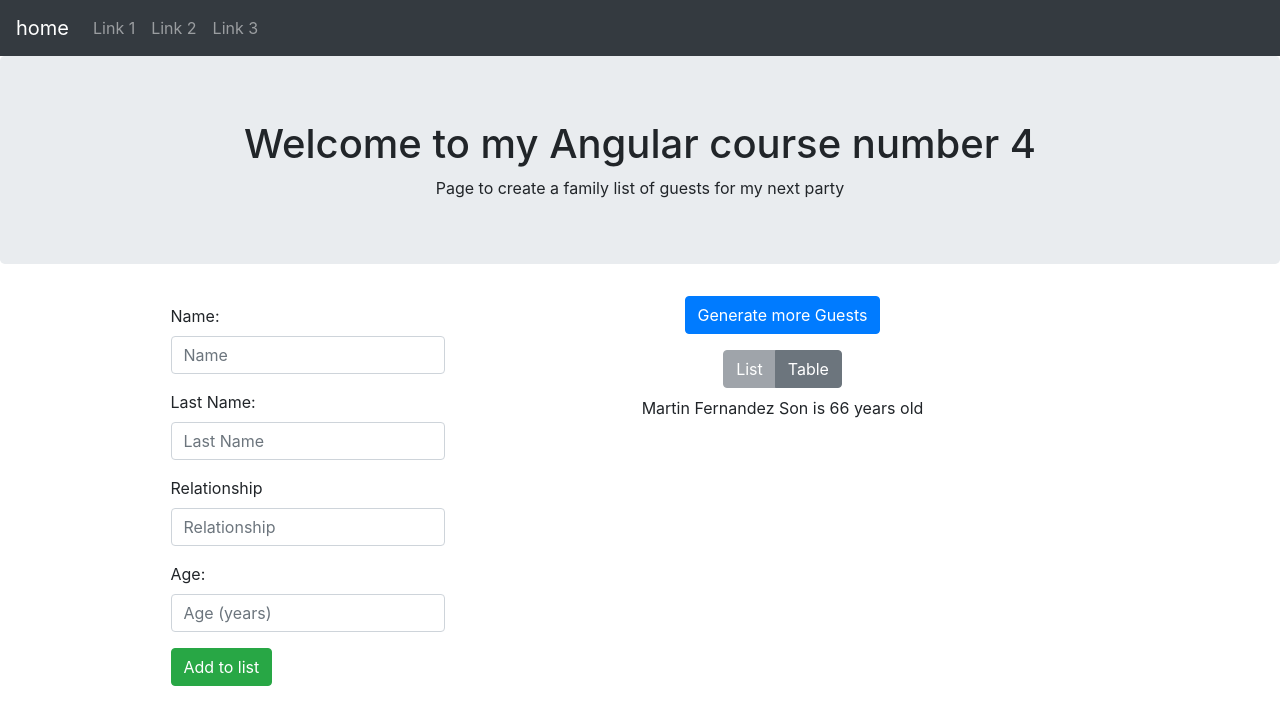
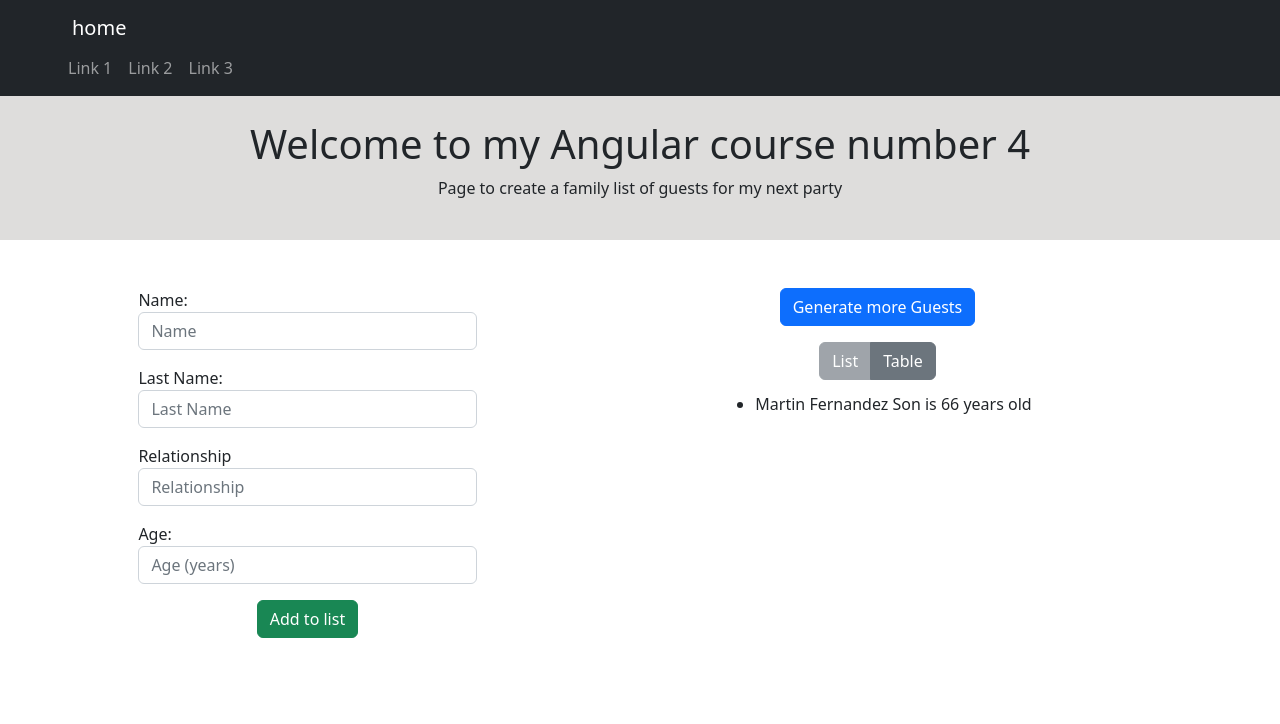
Before and after one commit to juanpa800/Curso-Angular-Parte4, an Angular app: page / in a window 1280 px wide. Shown: the top 724 px of the page. Built offline with nearby package versions, Linux system fonts and the light colour scheme.

Commit message:
change the bootsrap version

```diff
--- a/src/app/app.component.css
+++ b/src/app/app.component.css
@@ -0,0 +1,3 @@
+.jumbotron{
+    background-color: rgb(222, 221, 220);
+}
--- a/src/app/app.component.html
+++ b/src/app/app.component.html
@@ -1,7 +1,10 @@
 <!DOCTYPE html>
 
 <body>
-  <nav class="navbar navbar-expand-sm bg-dark navbar-dark">
+
+  <nav class="navbar navbar-expand-md bg-dark navbar-dark">
+    <div class="container-fluid">
+      <div class="row d-flex mx-5">
         <a class="navbar-brand" href="#">home</a>
         <!-- Links -->
         <ul class="navbar-nav">
@@ -15,17 +18,23 @@
             <a class="nav-link" href="/link3">Link 3</a>
           </li>
         </ul>
+      </div>
+    </div>
   </nav>
   <div class="jumbotron">
+    <div class="container-fluid">
+      <div class="row d-flex py-4">
         <h1 class="text-center">Welcome to my Angular course number 4</h1>
-    <p class="text-center mt-2 mb-0">Page to create a family list of guests for my next party</p>
+        <p class="text-center">Page to create a family list of guests for my next party</p>
+      </div>
+    </div>
   </div>
 
   <div class="container">
     <div class="row">
-      <div class="col col-12 order-2 col-md-5 order-md-1 my-2 d-flex justify-content-center">
-        <form>
-          <div class="form-group">
+      <div class="col col-12 order-2 col-md-5 order-md-1 mt-5 mb-3 d-flex justify-content-center">
+        <form class="w-75">
+          <div class="form-group mb-3">
             <!--
               [(ngModel)]="name"
               [(ngModel)]="lastName"
@@ -35,24 +44,28 @@
             <label for="nameField">Name: </label>
             <input type="text" class="form-control" id="nameField" placeholder="Name">
           </div>
-          <div class="form-group">
+          <div class="form-group mb-3">
             <label for="lastNameField">Last Name: </label>
             <input type="text" class="form-control" id="lastNameField" placeholder="Last Name">
           </div>
-          <div class="form-group">
+          <div class="form-group mb-3">
             <label for="relationshipField">Relationship </label>
             <input type="text" class="form-control" id="relationshipField" placeholder="Relationship">
           </div>
-          <div class="form-group">
+          <div class="form-group mb-3">
             <label for="ageField">Age: </label>
             <input type="number" class="form-control" id="ageField" placeholder="Age (years)">
           </div>
-          <button class="btn btn-success" type="submit" (click)="createCustomGuest(name,lastName,relationship,age)">Add
+          <div class="form-group mb-3 d-flex justify-content-center">
+            <button class="btn btn-success" type="submit"
+              (click)="createCustomGuest(name,lastName,relationship,age)">Add
               to list</button>
+          </div>
+
         </form>
       </div>
-      <div class="col order-1 col-md-5 order-md-2">
-        <div class="container">
+      <div class="col order-1 col-md-span order-md-2">
+        <div class="container mt-5">
           <div class="row">
             <div class="col d-flex justify-content-center">
               <button class="mb-3 btn btn-primary" (click)="createGuest()">Generate more Guests</button>
@@ -61,18 +74,21 @@
           <div class="row mb-2">
             <div class="col d-flex justify-content-center">
               <div class="btn-group btn-group-toggle" data-toggle="buttons">
-                <button class="btn btn-secondary active" name="viewList" id="viewList" checked (click)="changeView()" [disabled]=tableDisabled>
+                <button class="btn btn-secondary active" name="viewList" id="viewList" checked (click)="changeView()"
+                  [disabled]=tableDisabled>
                   List</button>
-                <button class="btn btn-secondary" name="viewTable" id="viewTable" (click)="changeView()" [disabled]= !tableDisabled> Table
+                <button class="btn btn-secondary" name="viewTable" id="viewTable" (click)="changeView()"
+                  [disabled]=!tableDisabled> Table
                 </button>
               </div>
             </div>
           </div>
           <div *ngIf="modePresentation == 'list'; else table">
             <div class="row" *ngFor="let guest of guests">
-              <div class="col px-0 d-flex justify-content-center">
-                <p class="my-0">{{guest.name}} {{guest.lastName}} {{guest.relationship}} is {{guest.years}} years old
-                </p>
+              <div class="col d-flex justify-content-center">
+                <ul class="my-1">
+                  <li>{{guest.name}} {{guest.lastName}} {{guest.relationship}} is {{guest.years}} years old</li>
+                </ul>
               </div>
             </div>
           </div>
@@ -86,7 +102,7 @@
   <div class="col px-0 d-flex justify-content-center">
     <p class="my-0">
     <table class="table">
-      <thead class="thead-dark table-bordered">
+      <thead class="thead-dark bg-light bordered">
         <tr>
           <th scope="col">Name</th>
           <th scope="col">LastName</th>
--- a/src/index.html
+++ b/src/index.html
@@ -5,9 +5,9 @@
   <meta charset="utf-8">
   <title>CursoAngularParte4</title>
   <base href="/">
-  <link rel="stylesheet" href="https://maxcdn.bootstrapcdn.com/bootstrap/4.3.1/css/bootstrap.min.css">
+  <link href="https://cdn.jsdelivr.net/npm/bootstrap@5.2.0-beta1/dist/css/bootstrap.min.css" rel="stylesheet" integrity="sha384-0evHe/X+R7YkIZDRvuzKMRqM+OrBnVFBL6DOitfPri4tjfHxaWutUpFmBp4vmVor" crossorigin="anonymous">
   <script src="https://ajax.googleapis.com/ajax/libs/jquery/3.4.1/jquery.min.js"></script>
-  <script src="https://cdnjs.cloudflare.com/ajax/libs/popper.js/1.14.7/umd/popper.min.js"></script>
+  <script src="https://cdn.jsdelivr.net/npm/bootstrap@5.2.0-beta1/dist/js/bootstrap.bundle.min.js" integrity="sha384-pprn3073KE6tl6bjs2QrFaJGz5/SUsLqktiwsUTF55Jfv3qYSDhgCecCxMW52nD2" crossorigin="anonymous"></script>
   <script src="https://maxcdn.bootstrapcdn.com/bootstrap/4.3.1/js/bootstrap.min.js"></script>
   <meta name="viewport" content="width=device-width, initial-scale=1">
   <link rel="icon" type="image/x-icon" href="favicon.ico">
```
Lines whose indentation alone changed are shown as unchanged.
